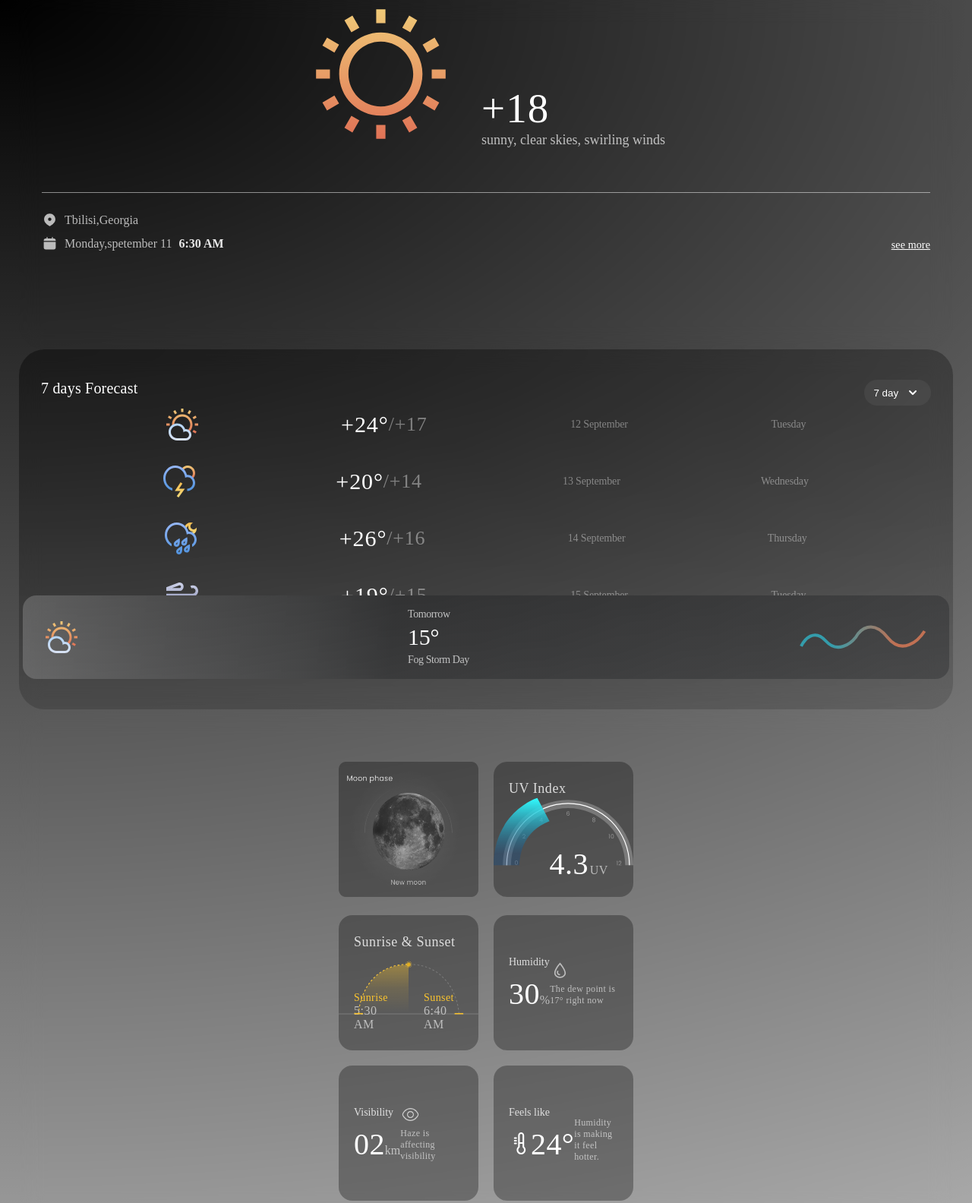
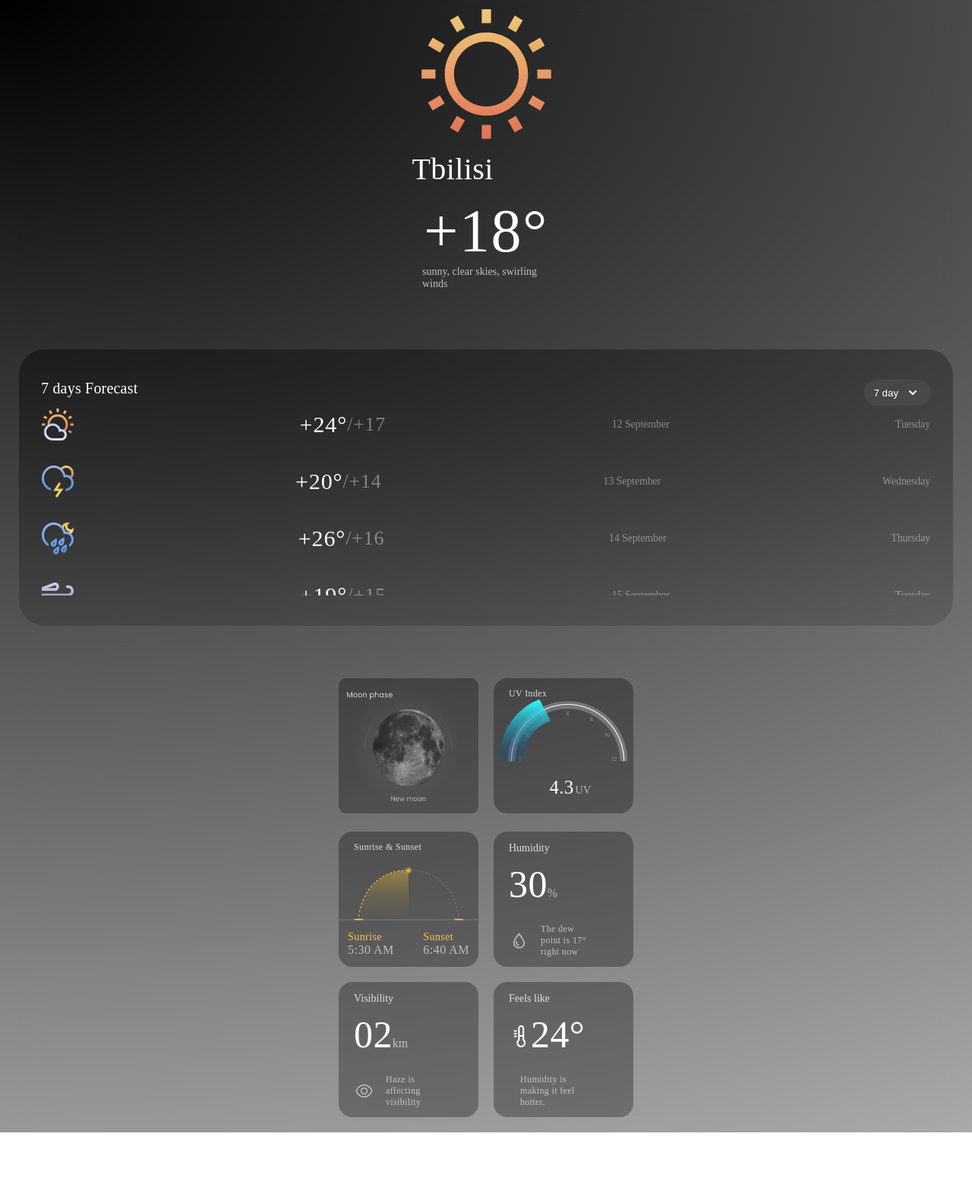
Before and after one commit to Gdzelishviliv/final-exam, a plain HTML site: page index.html in a window 1280 px wide. Shown: the top 1584 px of the page at 76% size. After the commit the page ends 1491 px from the top, so only its background shows below. Drawn offline with Linux system fonts and the light colour scheme.

Commit message:
respinsive for mobile

```diff
--- a/index.html
+++ b/index.html
@@ -29,9 +29,12 @@
                 <button class="search-btn"><img src="./photos/search-icn.svg" alt=""></button>
             </div>
             <div class="today-img-div">
-                <img src="./images/Sunny.svg" alt="weather">
-                <div>
-                    <h2>+18</h2>
+                <div class="today-img-mobil">
+                    <img src="./images/Sunny.svg" alt="weather">
+                    <span id="mobile-after-img">Tbilisi</span>
+                </div>
+                <div class="today-temp">
+                    <h2>+18°</h2>
                     <p>
                         sunny, clear skies,
                         swirling winds
@@ -186,7 +189,7 @@
             </div>
             <div class="uv-index">
                 <p>UV Index</p>
-                <img style="height: 178px;
+                <img style="height: 160px;
                 width: 184px;" src="./images/Group 160.svg" alt="">
                 <div class="uv">
                     <span>4.3</span>
@@ -196,7 +199,7 @@
             <div class="sunrise">
                 <p>Sunrise & Sunset</p>
                 <img style="
-                width: 184px;position: absolute;top: 60px;" src="./images/sunrise.svg" alt="">
+                width: 184px;position: absolute;top: 46px;" src="./images/sunrise.svg" alt="">
                 <div class="sunrise-hours">
                     <div>
                         <span id="sunrise-yellow">Sunrise</span>
--- a/style.css
+++ b/style.css
@@ -481,7 +481,10 @@ h4{
 .highlights-1{
     display: none;
 }
-@media screen and (max-width: 1475px) {
+#mobile-after-img{
+    display: none;
+}
+@media screen and (max-width: 1495px) {
     .grid-container{
         display:inherit;
     }
@@ -532,4 +535,75 @@ h4{
         height: 178px;
         width: 184px;
     }
+    .uv{
+       font-size: 25px;
+       letter-spacing: 0.25px;
+    }
+    #uv{
+        font-size: 14px;
+        letter-spacing: 0.42px;
+    }
+    .uv-index p, .sunrise p{
+        padding-top: 13px;
+        font-size: 12px;
+        letter-spacing: 0.36px;
+    }
+    .sunrise-hours{
+        padding-bottom: 13px;
+    }
+    .sunrise-hours>div{
+        padding-inline: 12px;
+    }
+    .humidity{
+        display: grid;
+    }
+    h3{
+        font-size: 50px;
+    }
+    .humidity-prt2{
+        display: flex;
+        gap:15px;
+    }
+    .amindi{
+        padding-inline: 25px;
+        justify-content: space-between;
+    }
+    .forecast-popup{
+        display: none;
+    }
+    .today-second-part{
+        display: none;
+    }
+    .today-img-div{
+        border: 0px;
+        display: grid;
+        gap: 13px;
+        justify-items: center;
+    }
+    #mobile-after-img{
+        display: inherit;
+        font-size: 40px;
+        font-weight: 300;
+        letter-spacing: 0.4px;
+        color: #FFF;
+    }
+    .today-img-mobile{
+        display: flex;
+        align-items: center;
+    }
+    .today-img-mobile img{
+        width: 48px;
+    }
+    .today-temp{
+        display: grid;
+        justify-items: center;
+    }
+    .today-temp h2{
+        font-size: 80px;
+        letter-spacing: 1.6px;
+    }
+    .today-temp p{
+        font-size: 14px;
+        width: 168px;
+    }
 }
```
